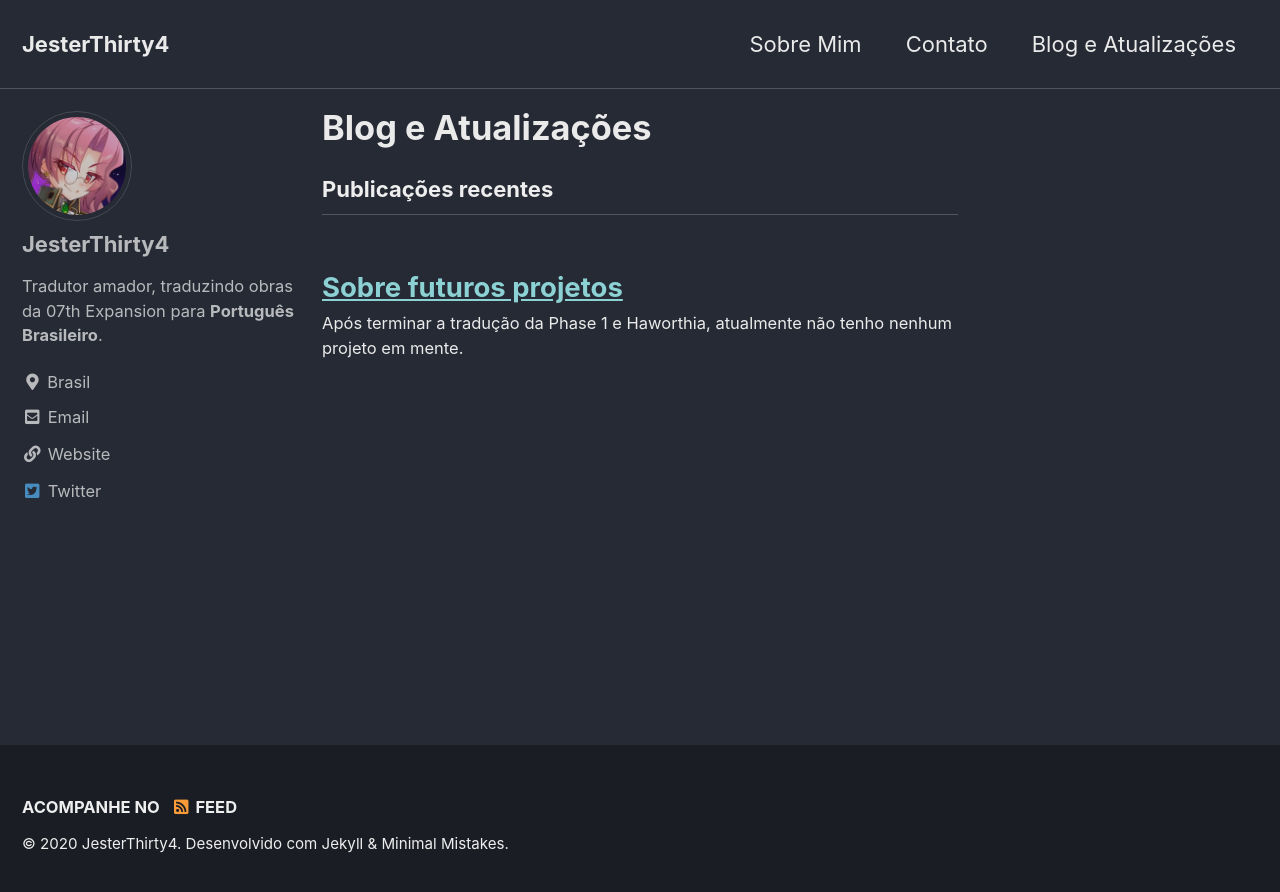
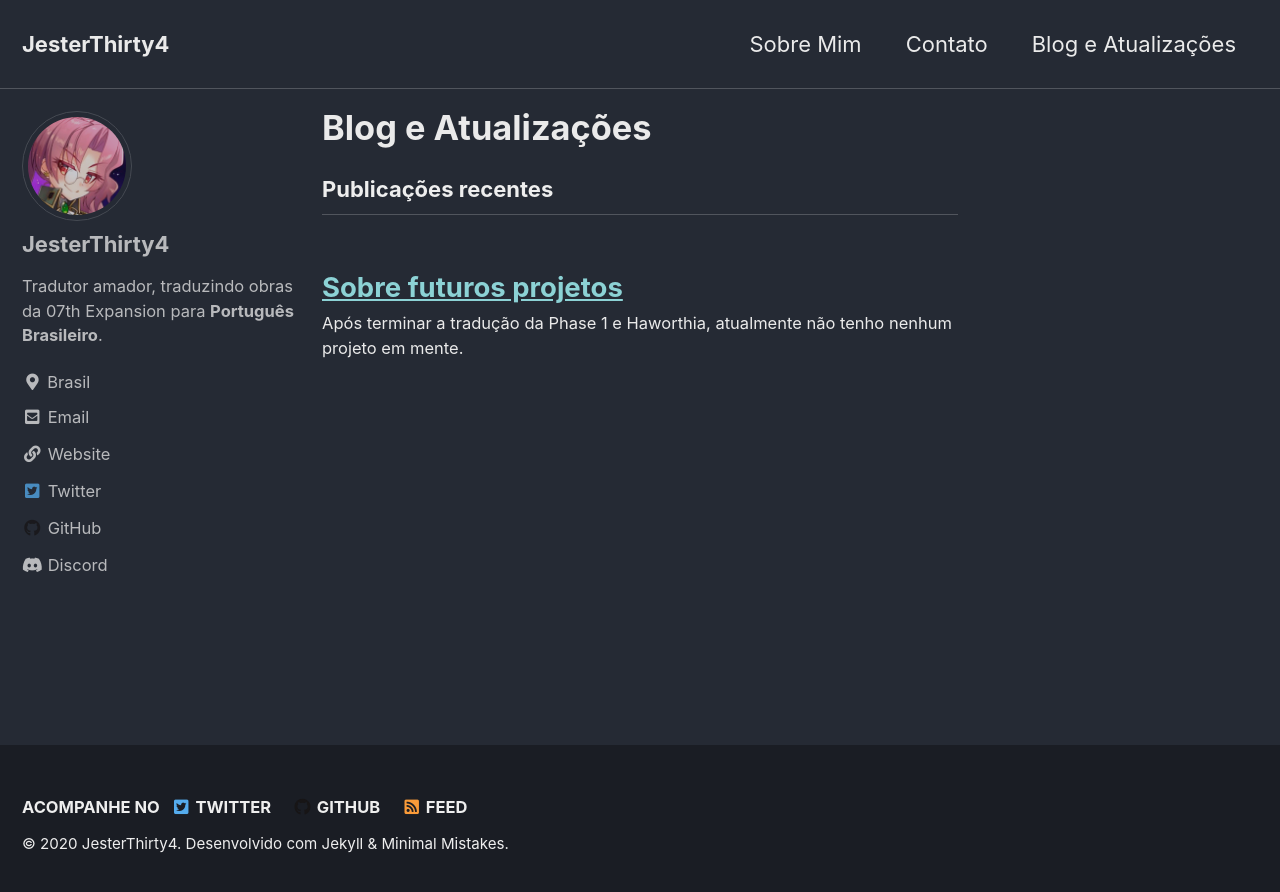
Before and after one commit to JesterThirty4/JesterThirty4.github.io, a Jekyll site: the page built from _pages/blog.md, in a window 1280 px wide. Shown: the top 892 px of the page. Built offline with Jekyll 4.4.1, drawn with Linux system fonts in a browser that asks for light colours; cached includes are drawn as plain includes; some of the changed lines change nothing that is shown.

Commit message:
Update _config.yml

```diff
--- a/_config.yml
+++ b/_config.yml
@@ -113,23 +113,23 @@ author:
       # url: "https://facebook.com/"
     - label: "GitHub"
       icon: "fab fa-fw fa-github"
-      # url: "https://github.com/"
-    - label: "Instagram"
-      icon: "fab fa-fw fa-instagram"
-      # url: "https://instagram.com/"
+      url: "https://github.com/JesterThirty4/ciconia-pt-br"
+    - label: "Discord"
+      icon: "fab fa-fw fa-discord"
+      url: "discord.gg/4S2cmY3"
 
 # Site Footer
 footer:
   links:
     - label: "Twitter"
       icon: "fab fa-fw fa-twitter-square"
-      # url:
+      url: "https://twitter.com/JesterThirty4"
     - label: "Facebook"
       icon: "fab fa-fw fa-facebook-square"
       # url:
     - label: "GitHub"
       icon: "fab fa-fw fa-github"
-      # url:
+      url: "https://github.com/JesterThirty4/ciconia-pt-br"
     - label: "GitLab"
       icon: "fab fa-fw fa-gitlab"
       # url:
```
